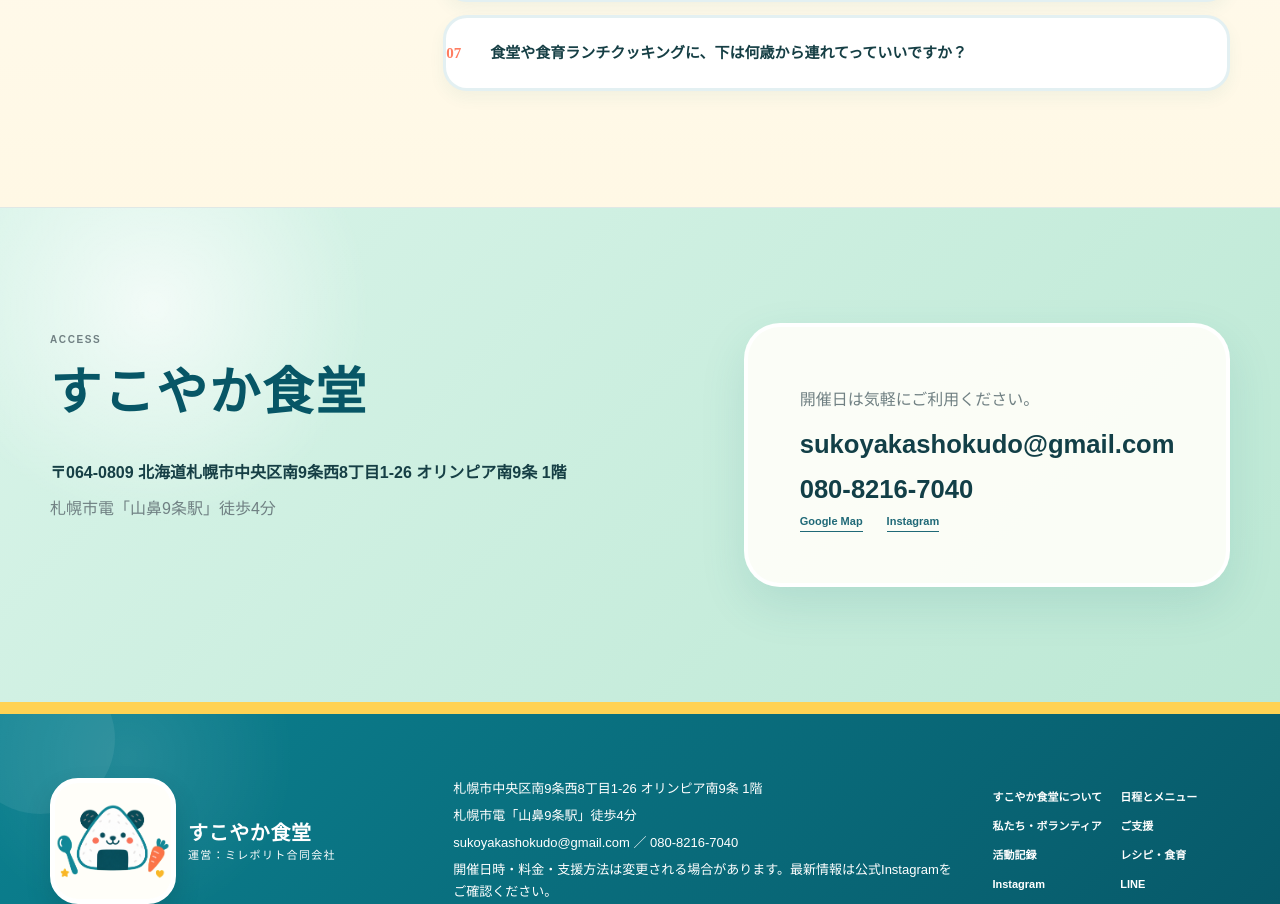
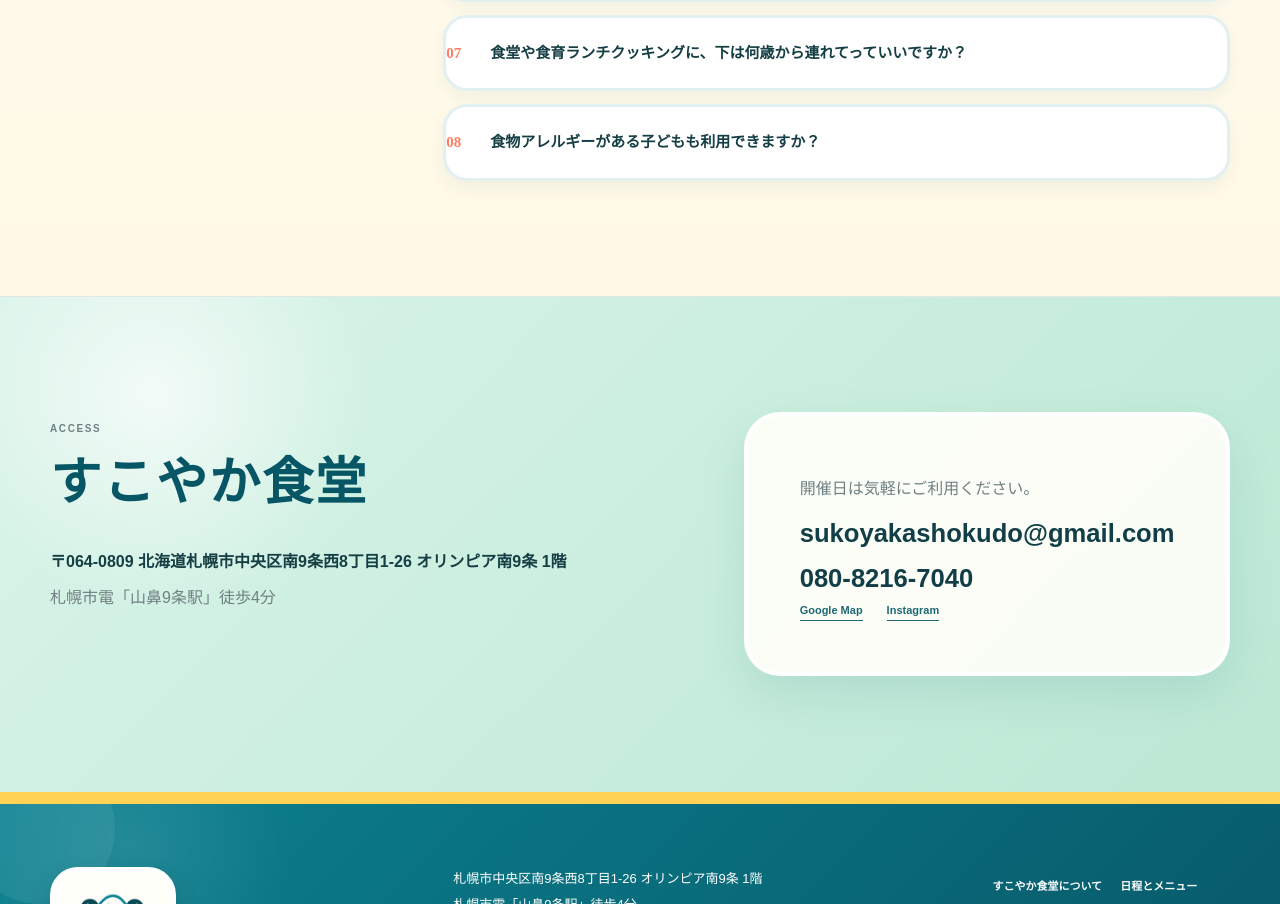
Before and after one commit to SUKOYAKASHOKUDO/sukoyaka-shokudo, a Next.js app: page / in a window 1280 px wide. Shown: the part 3769-4673 px from the top of the page. Built offline with nearby package versions, Linux system fonts and the light colour scheme.

Commit message:
Add allergy guidance to FAQ

```diff
--- a/content/legacyContent.ts
+++ b/content/legacyContent.ts
@@ -234,4 +234,9 @@ export const legacyFaqs = [
     answer:
       "食堂には、食べ物が食べれればOKです。小さく切ることも可能で、事前にメニューを公開する予定です。食育ランチクッキングは、3歳からとしています。包丁は使わない作業を「やってみる？」という感じで一緒に作業します。",
   },
+  {
+    question: "食物アレルギーがある子どもも利用できますか？",
+    answer:
+      "みなさまに同じお食事をご用意しており、個別のアレルギー対応は行っておりません。食物アレルギーをお持ちのお子さまは、保護者の方がお食事内容をご確認のうえ、ご利用ください。",
+  },
 ] as const;
```
